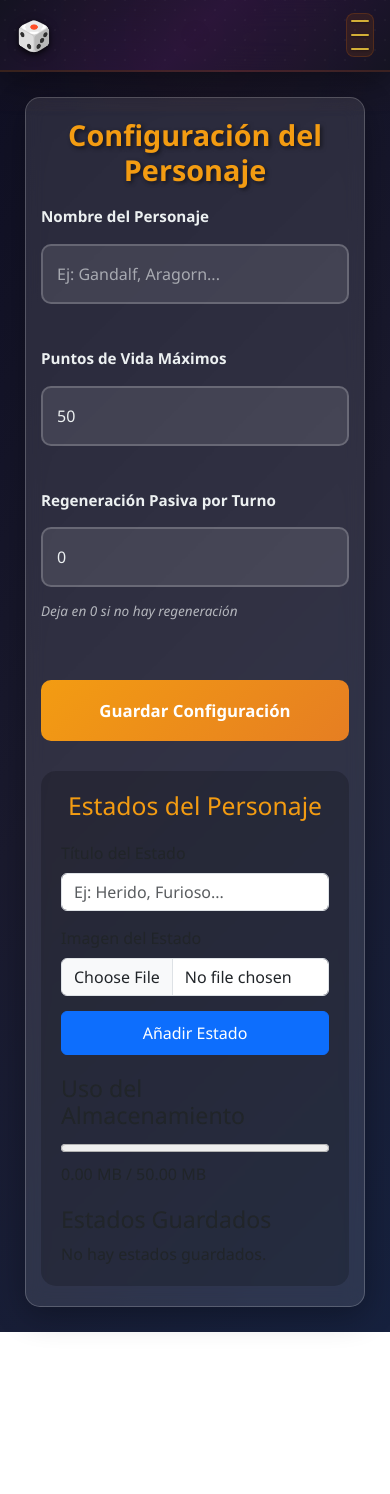
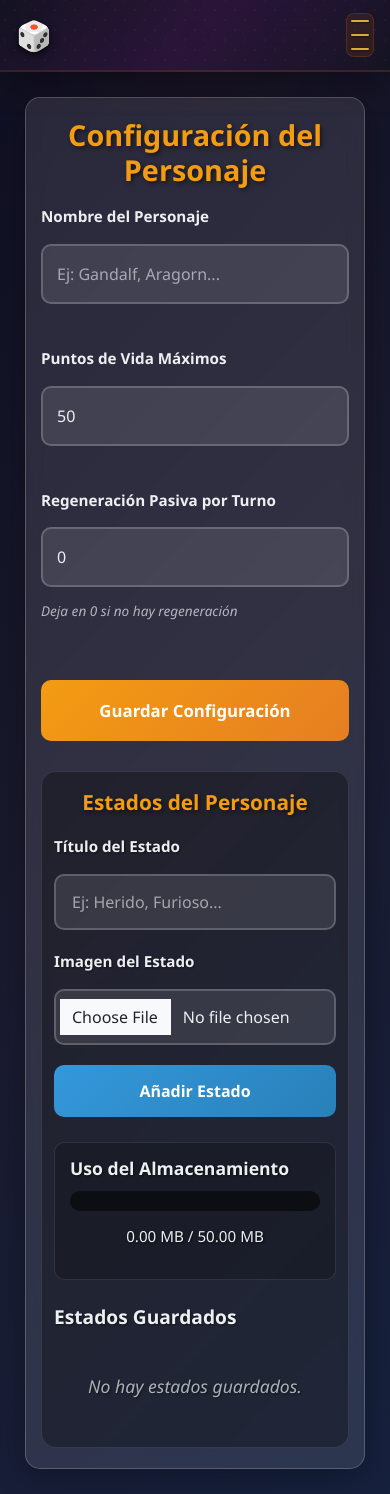
Before and after one commit to JordiGis/DyD, a Vue app: page /config in a window 390 px wide. Shown: the top 1494 px of the page. Before the commit the page ends 1332 px from the top, so only its background shows below. Built offline with nearby package versions, Linux system fonts and the light colour scheme.

Commit message:
feat: Actualizar dependencias de Vite y mejorar estilos en CharacterStateManager

```diff
--- a/package.json
+++ b/package.json
@@ -24,6 +24,6 @@
   "devDependencies": {
     "@vitejs/plugin-vue": "5.2.2",
     "gh-pages": "^6.0.0",
-    "vite": "6.3.1"
+    "vite": "^6.4.1"
   }
 }
--- a/src/components/CharacterStateManager.vue
+++ b/src/components/CharacterStateManager.vue
@@ -143,56 +143,272 @@ const getImageUrl = (imageBlob) => {
 <style scoped>
 .character-state-manager {
   margin-top: 30px;
-  padding: 20px;
-  background: rgba(0, 0, 0, 0.2);
+  padding: 25px;
+  background: rgba(0, 0, 0, 0.3);
   border-radius: 15px;
+  border: 1px solid rgba(255, 255, 255, 0.1);
 }
+
 .section-title {
   color: #f39c12;
   text-align: center;
-  margin-bottom: 20px;
+  margin-bottom: 25px;
+  font-size: 1.8rem;
+  font-weight: bold;
+  text-shadow: 2px 2px 4px rgba(0, 0, 0, 0.5);
 }
+
 .state-form {
   display: flex;
   flex-direction: column;
-  gap: 15px;
-  margin-bottom: 20px;
+  gap: 20px;
+  margin-bottom: 25px;
 }
+
+.form-group {
+  display: flex;
+  flex-direction: column;
+  gap: 8px;
+}
+
+.form-label {
+  color: #ecf0f1;
+  font-weight: 600;
+  font-size: 1rem;
+  text-shadow: 1px 1px 2px rgba(0, 0, 0, 0.5);
+}
+
+.form-control {
+  padding: 12px 16px;
+  border: 2px solid rgba(255, 255, 255, 0.2);
+  border-radius: 10px;
+  background: rgba(255, 255, 255, 0.1);
+  color: #ecf0f1;
+  font-size: 1rem;
+  transition: all 0.3s ease;
+}
+
+.form-control:focus {
+  outline: none;
+  border-color: #f39c12;
+  box-shadow: 0 0 0 3px rgba(243, 156, 18, 0.2);
+  background: rgba(255, 255, 255, 0.15);
+}
+
+.form-control::placeholder {
+  color: rgba(236, 240, 241, 0.6);
+}
+
+.btn {
+  padding: 12px 24px;
+  border: none;
+  border-radius: 10px;
+  font-weight: 600;
+  font-size: 1rem;
+  cursor: pointer;
+  transition: all 0.3s ease;
+}
+
+.btn-primary {
+  background: linear-gradient(135deg, #3498db, #2980b9);
+  color: white;
+}
+
+.btn-primary:hover:not(:disabled) {
+  transform: translateY(-2px);
+  box-shadow: 0 6px 20px rgba(52, 152, 219, 0.4);
+}
+
+.btn-primary:disabled {
+  opacity: 0.6;
+  cursor: not-allowed;
+}
+
 .storage-usage {
-  margin-bottom: 20px;
+  margin-bottom: 25px;
+  padding: 15px;
+  background: rgba(0, 0, 0, 0.2);
+  border-radius: 10px;
+  border: 1px solid rgba(255, 255, 255, 0.1);
 }
+
+.storage-title {
+  color: #ecf0f1;
+  font-size: 1.2rem;
+  font-weight: 600;
+  margin-bottom: 12px;
+  text-shadow: 1px 1px 2px rgba(0, 0, 0, 0.5);
+}
+
 .storage-bar {
   width: 100%;
+  height: 20px;
+  border-radius: 10px;
+  margin-bottom: 8px;
+  background: rgba(0, 0, 0, 0.3);
 }
+
+.storage-bar::-webkit-progress-bar {
+  background: rgba(0, 0, 0, 0.3);
+  border-radius: 10px;
+}
+
+.storage-bar::-webkit-progress-value {
+  background: linear-gradient(90deg, #3498db, #2ecc71);
+  border-radius: 10px;
+}
+
+.storage-bar::-moz-progress-bar {
+  background: linear-gradient(90deg, #3498db, #2ecc71);
+  border-radius: 10px;
+}
+
+.storage-text {
+  color: #ecf0f1;
+  font-size: 0.95rem;
+  text-align: center;
+  font-weight: 500;
+  text-shadow: 1px 1px 2px rgba(0, 0, 0, 0.5);
+}
+
+.state-list {
+  margin-top: 20px;
+}
+
+.list-title {
+  color: #ecf0f1;
+  font-size: 1.4rem;
+  font-weight: 600;
+  margin-bottom: 15px;
+  text-shadow: 1px 1px 2px rgba(0, 0, 0, 0.5);
+}
+
+.empty-list {
+  color: rgba(236, 240, 241, 0.7);
+  text-align: center;
+  padding: 30px;
+  font-size: 1.1rem;
+  font-style: italic;
+  text-shadow: 1px 1px 2px rgba(0, 0, 0, 0.5);
+}
+
 .states-grid {
   display: grid;
   grid-template-columns: repeat(auto-fill, minmax(150px, 1fr));
   gap: 15px;
 }
+
 .state-card {
-  border: 2px solid transparent;
+  background: rgba(255, 255, 255, 0.05);
+  border: 2px solid rgba(255, 255, 255, 0.2);
   border-radius: 10px;
-  padding: 10px;
+  padding: 12px;
   cursor: pointer;
   text-align: center;
   transition: all 0.3s ease;
+  backdrop-filter: blur(5px);
 }
+
+.state-card:hover {
+  background: rgba(255, 255, 255, 0.1);
+  transform: translateY(-3px);
+  box-shadow: 0 6px 20px rgba(0, 0, 0, 0.3);
+}
+
 .state-card.selected {
   border-color: #f39c12;
+  background: rgba(243, 156, 18, 0.2);
+  box-shadow: 0 0 20px rgba(243, 156, 18, 0.3);
 }
+
 .state-image {
   width: 100%;
   height: 100px;
   object-fit: cover;
-  border-radius: 5px;
+  border-radius: 8px;
+  margin-bottom: 10px;
+  border: 2px solid rgba(255, 255, 255, 0.1);
 }
+
+.state-title {
+  color: #ecf0f1;
+  font-weight: 600;
+  font-size: 1rem;
+  margin: 10px 0;
+  text-shadow: 1px 1px 2px rgba(0, 0, 0, 0.7);
+  word-wrap: break-word;
+}
+
 .btn-delete {
-  background: #e74c3c;
+  background: linear-gradient(135deg, #e74c3c, #c0392b);
   color: white;
   border: none;
-  padding: 5px 10px;
-  border-radius: 5px;
+  padding: 8px 16px;
+  border-radius: 8px;
   cursor: pointer;
   margin-top: 10px;
+  font-weight: 600;
+  font-size: 0.9rem;
+  transition: all 0.3s ease;
+}
+
+.btn-delete:hover {
+  transform: translateY(-2px);
+  box-shadow: 0 4px 15px rgba(231, 76, 60, 0.4);
+}
+
+@media (max-width: 768px) {
+  .character-state-manager {
+    padding: 20px 15px;
+  }
+
+  .section-title {
+    font-size: 1.5rem;
+    margin-bottom: 20px;
+  }
+
+  .form-label {
+    font-size: 0.95rem;
+  }
+
+  .form-control {
+    padding: 14px 16px;
+    font-size: 1rem;
+  }
+
+  .btn {
+    padding: 14px 20px;
+  }
+
+  .storage-title {
+    font-size: 1.1rem;
+  }
+
+  .list-title {
+    font-size: 1.2rem;
+  }
+
+  .states-grid {
+    grid-template-columns: repeat(auto-fill, minmax(130px, 1fr));
+    gap: 12px;
+  }
+
+  .state-title {
+    font-size: 0.95rem;
+  }
+}
+
+@media (max-width: 480px) {
+  .character-state-manager {
+    padding: 18px 12px;
+  }
+
+  .section-title {
+    font-size: 1.3rem;
+  }
+
+  .states-grid {
+    grid-template-columns: repeat(2, 1fr);
+  }
 }
 </style>
```
Also changed, not shown: 1 other file (tests, documents, lock files or other folders).
